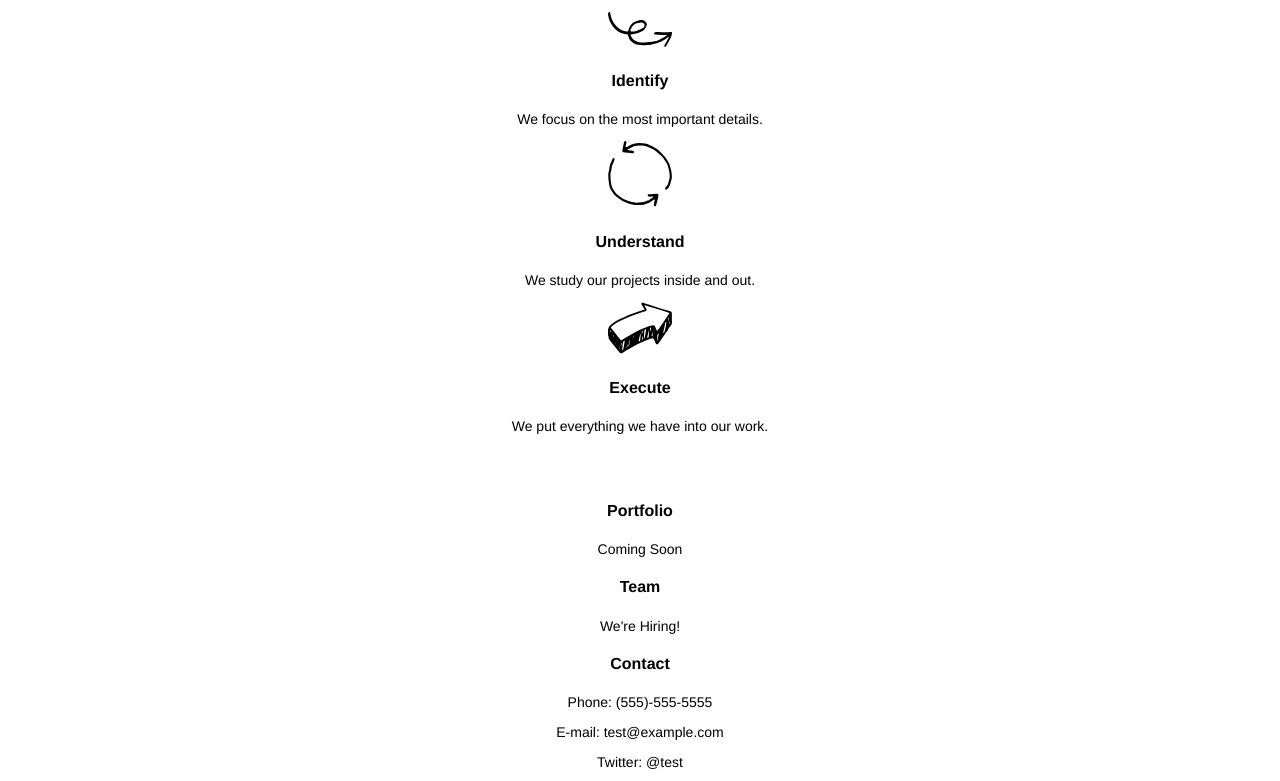
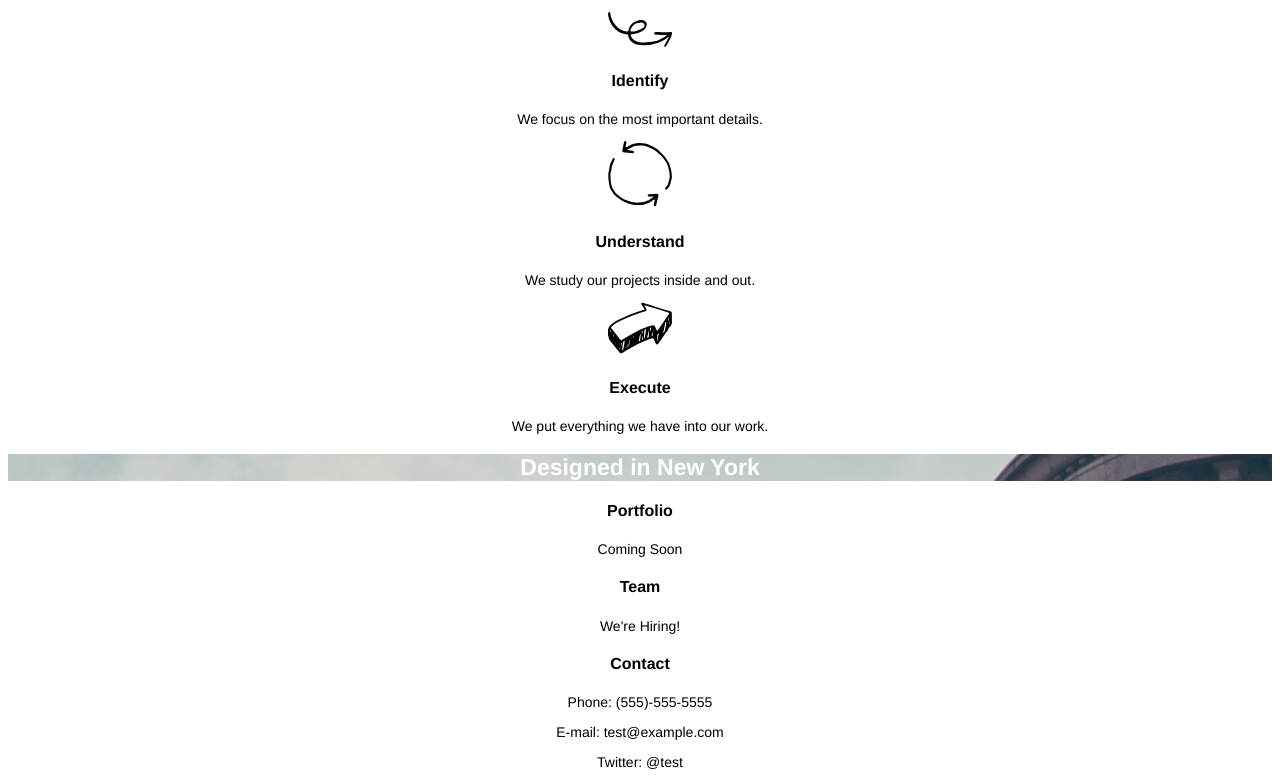
Before and after one commit to nosthas/broadway, a plain HTML site: page index.html in a window 1280 px wide. Shown: the part 413-1194 px from the top of the page. Drawn offline with Linux system fonts and the light colour scheme.

Commit message:
Image Bug Fixed

```diff
--- a/resources/css/style.css
+++ b/resources/css/style.css
@@ -39,7 +39,7 @@ div p {
 }
 
 div#home, div#about{
-  background-image: url("./resources/images/the-flatiron-building.png");
+  background-image: url("../images/the-flatiron-building.png");
 }
 
 div#footer {
```
